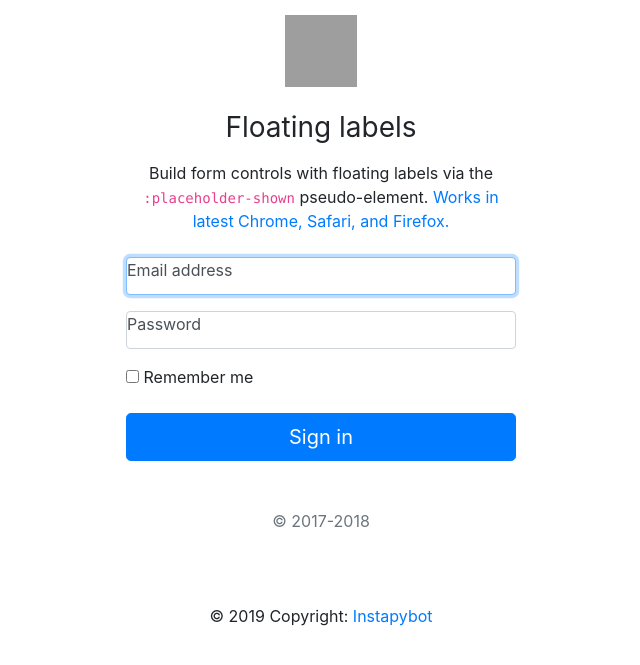
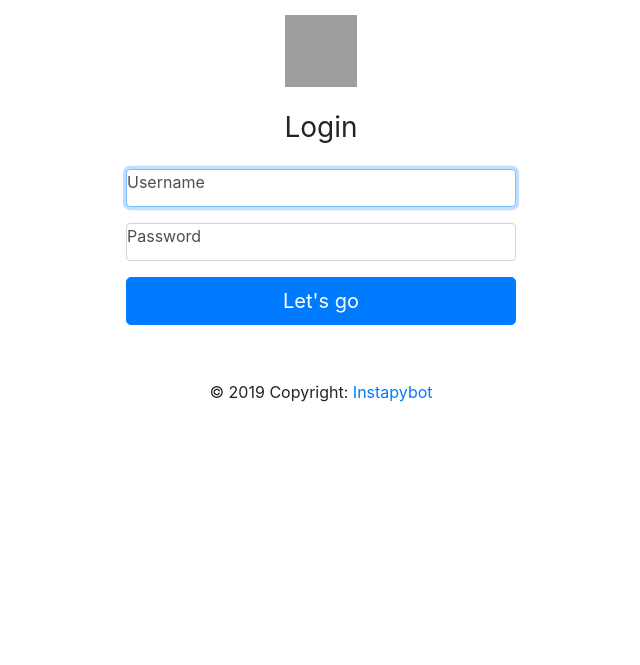
Before and after one commit to JesusGR4/instapybot, a Django app: template app/web/templates/user/login.html in a window 1280 px wide. Shown: the part 104-769 px from the top of the page, without its empty margins (319-959 px from the left). Run offline with Django 3.2, Linux system fonts and the light colour scheme; the template is opened without the code that fills it, so the values that code supplies are empty; some libraries are stand-ins or nearby versions; grey boxes are pictures that could not be loaded.

Commit message:
login completed

```diff
--- a/app/instapybot/settings.py
+++ b/app/instapybot/settings.py
@@ -25,7 +25,7 @@ SECRET_KEY = '!$y(zjl4+er&q!5eugq2-l-(%p19dy2$tg2xog0o-v!znzqg9('
 # SECURITY WARNING: don't run with debug turned on in production!
 DEBUG = True
 
-ALLOWED_HOSTS = []
+ALLOWED_HOSTS = ['*']
 
 # Application definition
 
@@ -101,13 +101,13 @@ AUTH_PASSWORD_VALIDATORS = [
         'NAME': 'django.contrib.auth.password_validation.NumericPasswordValidator',
     },
 ]
-
+AUTH_USER_MODEL = "web.User"
 # i18n section
 LANGUAGES = (
     ('en', _('English')),
     ('es', _('Spanish'))
 )
-
+LOGIN_URL = '/login/'
 # Internationalization
 # https://docs.djangoproject.com/en/2.2/topics/i18n/
 
--- a/app/instapybot/urls.py
+++ b/app/instapybot/urls.py
@@ -16,14 +16,20 @@ Including another URLconf
 from django.contrib import admin
 from django.urls import path
 from django.conf.urls import include, url
-from web.views import home
+from web.views import home, user
 from web.views.translation import change_language
-from django.conf.urls.i18n import i18n_patterns
+
 
 urlpatterns = [
-    #Administration
+    # Administration
     path('admin/', admin.site.urls),
     # i18n
     url(r'i18n/change_language', change_language, name='change_language'),
     url(r'^$', home.home, name='home'),
+
+    # User management
+    url(r'^login$', user.login, name='login'),
+    url(r'^logout$', user.logout, name='logout'),
+    url(r'^signup$', user.signup, name='signup')
+
 ]
--- a/app/web/templates/base/base.html
+++ b/app/web/templates/base/base.html
@@ -20,7 +20,7 @@
     <!-- CUSTOM CSS -->
     <link href="{% static 'styles/base.css' %}" rel="stylesheet">
     <!-- END CUSTOM CSS -->
-    <title>Instapybot.com</title>
+    <title>Instapybot - {% block title %} {% endblock %} </title>
 </head>
 
 {% block header %}
--- a/app/web/templates/base/footer.html
+++ b/app/web/templates/base/footer.html
@@ -6,7 +6,7 @@
 
   <!-- Copyright -->
   <div class="footer-copyright text-center py-3">© 2019 Copyright:
-    <a href="/"> Instapybot</a>
+    <a href="{% url 'home' %}"> Instapybot</a>
   </div>
   <!-- Copyright -->
 
--- a/app/web/templates/base/header.html
+++ b/app/web/templates/base/header.html
@@ -12,7 +12,7 @@
             <div class="navbar-collapse collapse w-100 order-1 order-md-0 dual-collapse2" id="navbarSupportedContent">
                 <ul class="navbar-nav mr-auto">
                     <li class="nav-item">
-                        <a class="nav-link" href="/">Home <span class="sr-only">(current)</span></a>
+                        <a class="nav-link" href="{% url 'home' %}">Home <span class="sr-only">(current)</span></a>
                     </li>
 
                 </ul>
@@ -38,9 +38,13 @@
                             {% trans "My account" %}
                         </a>
                         <div class="dropdown-menu" aria-labelledby="navbarDropdown">
-                            <a class="dropdown-item" href="/login">{% trans "Log in" %}</a>
-                            <div class="dropdown-divider"></div>
-                            <a class="dropdown-item" href="/signup">{% trans "Create account" %}</a>
+                            {% if user.is_authenticated %}
+                                <a class="dropdown-item" href="{% url 'logout' %}">{% trans "Logout" %}</a>
+                            {% else %}
+                                <a class="dropdown-item" href="{% url 'login' %}">{% trans "Log in" %}</a>
+                                <div class="dropdown-divider"></div>
+                                <a class="dropdown-item" href="{% url 'signup' %}">{% trans "Create account" %}</a>
+                            {% endif %}
                         </div>
 
                     </li>
--- a/app/web/templates/user/login.html
+++ b/app/web/templates/user/login.html
@@ -1,33 +1,28 @@
 {% extends 'base/base.html' %}
 {% load staticfiles %}
 {% load i18n %}
-
+{% block title %} {% trans "Login" %} {% endblock %}
 {% block body %}
-<form class="form-signin">
+    <form class="form-signin" method="POST">
+        {% csrf_token %}
         <div class="text-center mb-4">
             <img class="mb-4" src="../../assets/brand/bootstrap-solid.svg" alt="" width="72" height="72">
-        <h1 class="h3 mb-3 font-weight-normal">Floating labels</h1>
-        <p>Build form controls with floating labels via the <code>:placeholder-shown</code> pseudo-element. <a
-                href="https://caniuse.com/#feat=css-placeholder-shown">Works in latest Chrome, Safari, and Firefox.</a>
-        </p>
+            <h1 class="h3 mb-3 font-weight-normal">{% trans "Login" %}</h1>
         </div>
 
         <div class="form-label-group">
-        <input type="email" id="inputEmail" class="form-control" placeholder="Email address" required="" autofocus="">
-        <label for="inputEmail">Email address</label>
+            <input name="username" type="text" id="inputUsername" class="form-control" placeholder="{% trans 'Username' %}"
+                   required
+                   autofocus="">
+            <label for="inputUsername">{% trans "Username" %}</label>
         </div>
 
         <div class="form-label-group">
-        <input type="password" id="inputPassword" class="form-control" placeholder="Password" required="">
-        <label for="inputPassword">Password</label>
+            <input name="password" type="password" id="inputPassword" class="form-control"
+                   placeholder="{% trans 'Password' %}"
+                   required=>
+            <label for="inputPassword">{% trans "Password" %}</label>
         </div>
-
-    <div class="checkbox mb-3">
-        <label>
-            <input type="checkbox" value="remember-me"> Remember me
-        </label>
-    </div>
-    <button class="btn btn-lg btn-primary btn-block" type="submit">Sign in</button>
-    <p class="mt-5 mb-3 text-muted text-center">© 2017-2018</p>
+        <button class="btn btn-lg btn-primary btn-block" type="submit">{% trans "Let's go" %}</button>
     </form>
 {% endblock %}
```
Also changed, not shown: app/web/models.py (+3 -4 lines), app/web/views/user.py (added, +37 -0 lines), 1 other file. Lines whose indentation alone changed are shown as unchanged.
